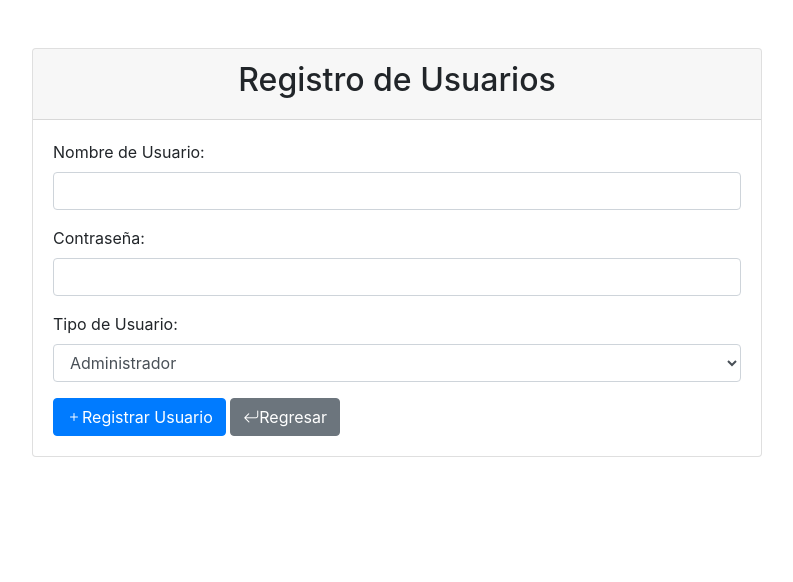
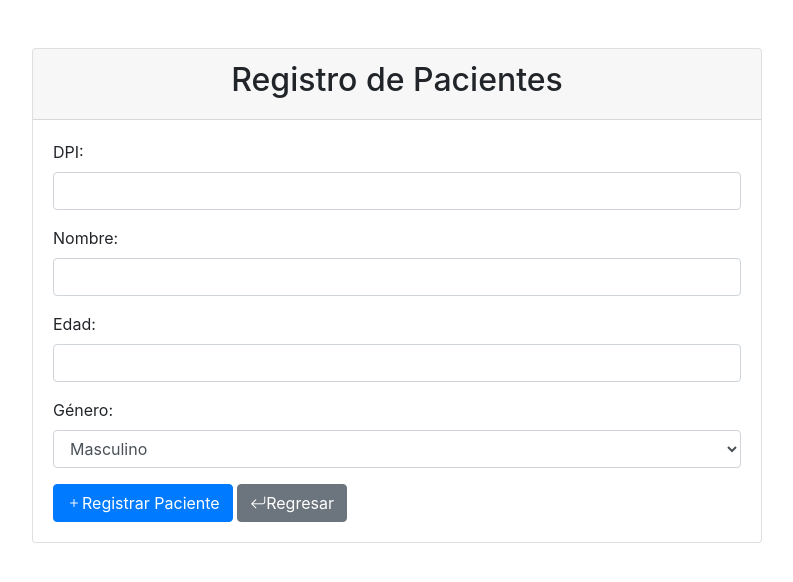
Before and after one commit to Arango155/Hospital, a plain HTML site: page build/web/RegistrarPaciente.html in a window 1280 px wide. Shown: the whole page, without its empty margins (243-1036 px from the left). Drawn offline with nearby package versions, Linux system fonts and the light colour scheme; some packages are replaced by stand-ins of ours; a script that the page names is missing.

Commit message:
subo sql

```diff
--- a/build/web/RegistrarPaciente.html
+++ b/build/web/RegistrarPaciente.html
@@ -5,7 +5,7 @@
    <link rel="icon" href="https://d1nhio0ox7pgb.cloudfront.net/_img/g_collection_png/standard/256x256/hospital.png">
 
   <meta name="viewport" content="width=device-width, initial-scale=1.0">
-  <title>Registro de Usuarios</title>
+  <title>Registro de Pacientes</title>
   <!-- Bootstrap CSS -->
   <link href="https://maxcdn.bootstrapcdn.com/bootstrap/4.5.2/css/bootstrap.min.css" rel="stylesheet">
   <!-- SweetAlert2 CSS -->
@@ -18,30 +18,34 @@
         <div class="col-md-8">
             <div class="card">
                 <div class="card-header text-center">
-                    <h2>Registro de Usuarios</h2>
+                    <h2>Registro de Pacientes</h2>
                 </div>
                 <div class="card-body">
                     <!-- Formulario que envía los datos al servlet -->
-                    <form id="usuarioForm">
+                    <form id="pacienteForm">
                         <div class="form-group">
-                            <label for="USERNAME">Nombre de Usuario:</label>
-                            <input type="text" class="form-control" id="USERNAME" name="USERNAME">
+                            <label for="DPI">DPI:</label>
+                            <input type="text" class="form-control" id="DPI" name="DPI">
                         </div>
                         <div class="form-group">
-                            <label for="PASSWORD">Contraseña:</label>
-                            <input type="password" class="form-control" id="PASSWORD" name="PASSWORD">
+                            <label for="NOMBRE">Nombre:</label>
+                            <input type="text" class="form-control" id="NOMBRE" name="NOMBRE">
                         </div>
                         <div class="form-group">
-                            <label for="USER_TYPE">Tipo de Usuario:</label>
-                            <select class="form-control" id="USER_TYPE" name="USER_TYPE" required>
-                                <option value="Admin">Administrador</option>
-                                <option value="Doctor">Doctor</option>
-                                <option value="Nurse">Enfermero/a</option>
-                            </select>
+                            <label for="EDAD">Edad:</label>
+                            <input type="text" class="form-control" id="EDAD" name="EDAD">
                         </div>
-                        <button type="submit" class="btn btn-primary bi bi-plus">Registrar Usuario</button>
+                        <div class="form-group">
+                            <label for="GENERO">Género:</label>
 
-                           <button onclick="window.location.href='index.html'" type="button" class="btn btn-secondary bi bi-arrow-return-left">Regresar</button>
+                                <select class="form-control" id="GENERO" name="GENERO" required>
+                                    <option value="M">Masculino</option>
+                                    <option value="F">Femenino</option>
+                                </select>
+                        </div>
+                        <button type="submit" class="btn btn-primary bi bi-plus">Registrar Paciente</button>
+
+                           <button onclick="window.location.href='vistapacientes.html'" type="button" class="btn btn-secondary bi bi-arrow-return-left">Regresar</button>
                     </form>
                 </div>
             </div>
@@ -56,24 +60,24 @@
 <script src="https://cdn.jsdelivr.net/npm/sweetalert2@10"></script>
 <script>
     $(document).ready(function() {
-        $('#usuarioForm').submit(function(event) {
+        $('#pacienteForm').submit(function(event) {
             event.preventDefault(); // Evitar envío del formulario por defecto
             var form = $(this);
             var formData = form.serialize(); // Obtener datos del formulario
             // Enviar solicitud AJAX al servlet
             $.ajax({
                 type: 'POST',
-                url: 'RegistrarUsuario', // URL del servlet
+                url: 'RegistrarPaciente', // URL del servlet
                 data: formData,
                 success: function(response) {
                     // Mostrar SweetAlert con el mensaje de éxito
                     Swal.fire({
                         icon: 'success',
                         title: 'Registro exitoso',
-                        text: 'El usuario se ha registrado correctamente.',
+                        text: 'El paciente se ha registrado correctamente.',
                         onClose: function() {
                             // Redirigir a página principal u otra página
-                            window.location.href = "index.html";
+                            window.location.href = "RegistrarPaciente.html";
                         }
                     });
                 },
@@ -82,7 +86,7 @@
                     Swal.fire({
                         icon: 'error',
                         title: 'Error',
-                        text: 'Hubo un error al registrar el usuario.'
+                        text: 'Hubo un error al registrar el paciente.'
                     });
                     console.error(xhr.responseText);
                 }
```
Also changed, not shown: build/web/vistapacientes.html (+1 -1 lines), nbproject/private/private.xml (+4 -6 lines), web/RegistrarPaciente.html (+24 -20 lines), web/vistapacientes.html (+1 -1 lines), build/web/img/agregarpacientes.png (added), sql/sql.txt (added), web/img/1a31501d5187f6e6b8aabb695df8c01f.jpeg (deleted), web/img/Airbus-A220-210220.jpg (deleted), web/img/Bombardier-Global-6500-South-American-Jets-1024x713.jpg (deleted), web/img/Delta-Air-Lines-encarga-20-aviones-Airbus-A350-1000-120124.jpg (deleted), web/img/Red Classic Airline Logo (1).png (deleted), web/img/aaff.jpg (deleted), web/img/agregarpacientes.png (added), web/img/airplane-4k-image-download-wallpaper-preview.jpg (deleted), 2 more files.
